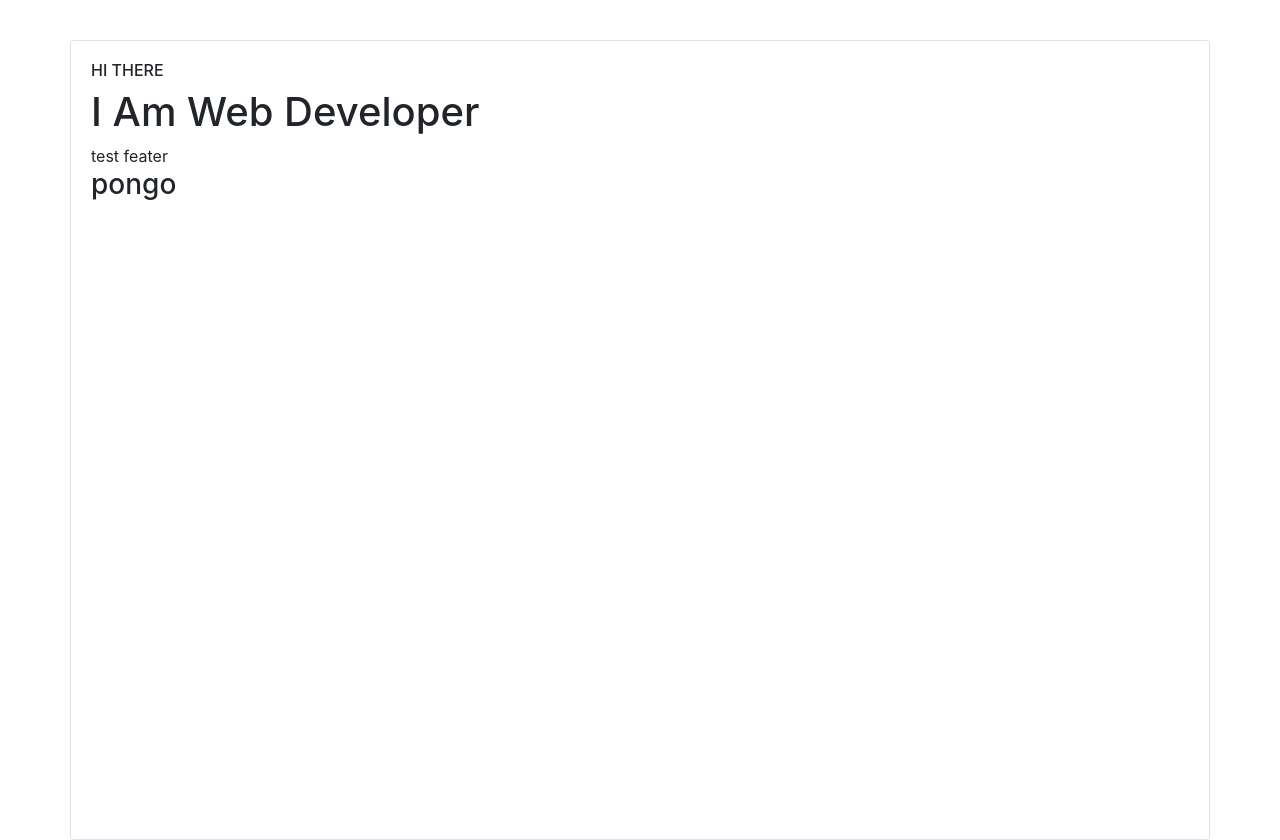
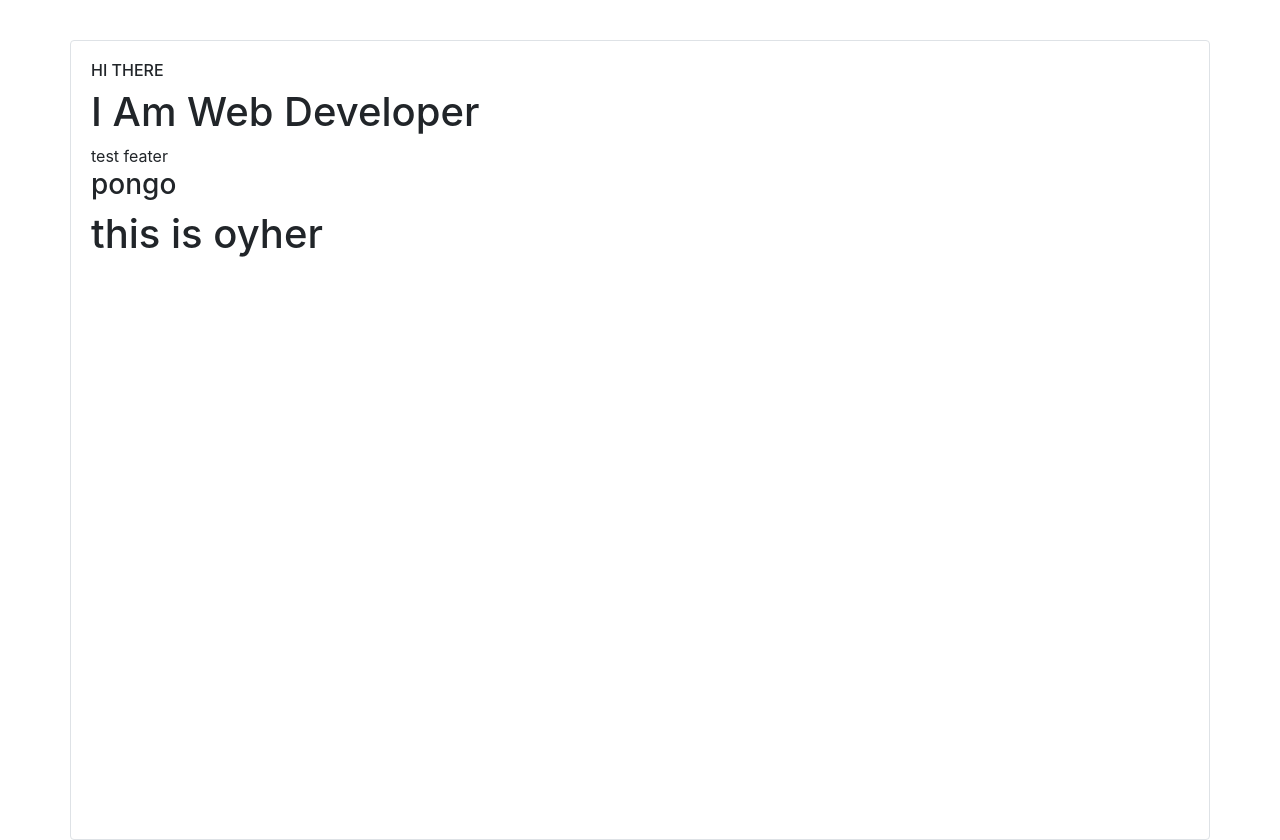
Before and after one commit to exvatar/Resume, a plain HTML site: page index.html in a window 1280 px wide. Drawn offline with nearby package versions, Linux system fonts and the light colour scheme.

Commit message:
oyher feature

```diff
--- a/index.html
+++ b/index.html
@@ -16,6 +16,7 @@
                     <h1>I Am Web Developer</h1>
                     <span>test feater</span>
                     <h3>pongo</h3>
+                    <h1>this is oyher</h1>
                 </div>
             </div>
         </div>
```
